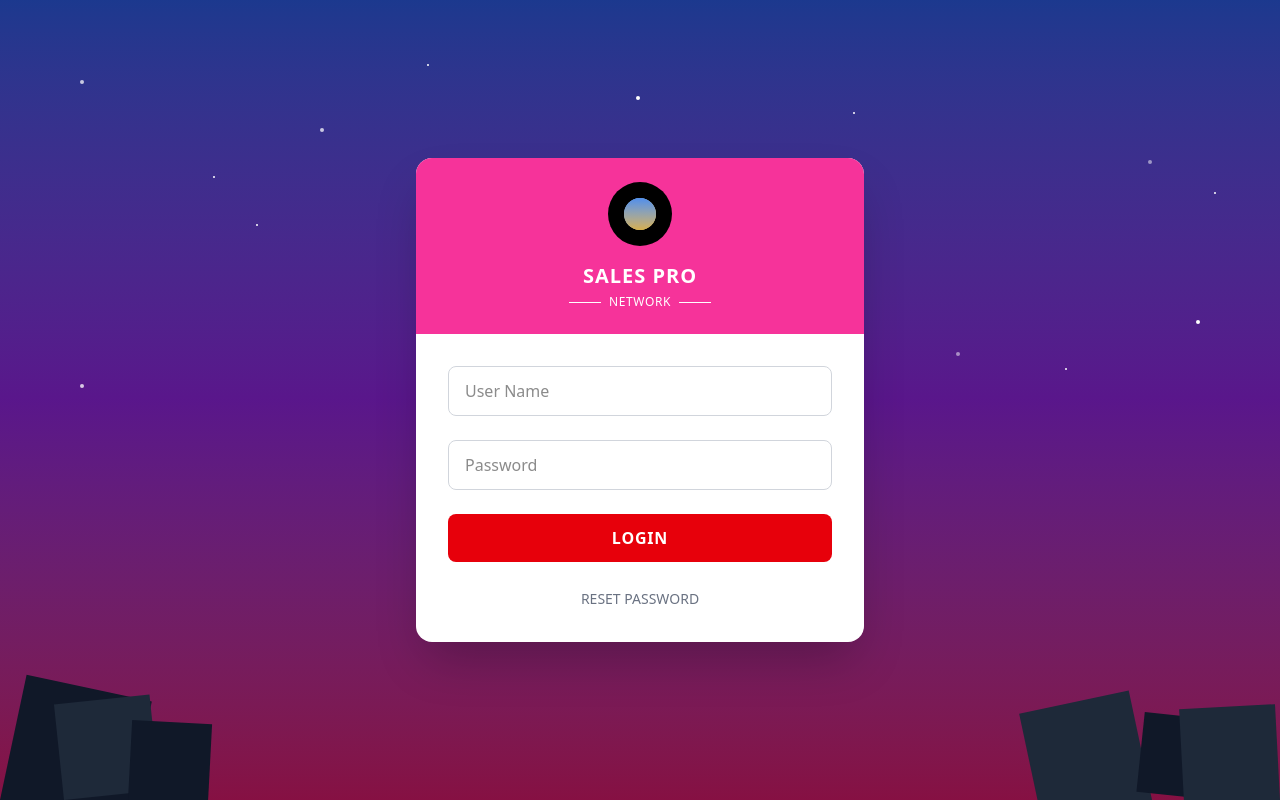
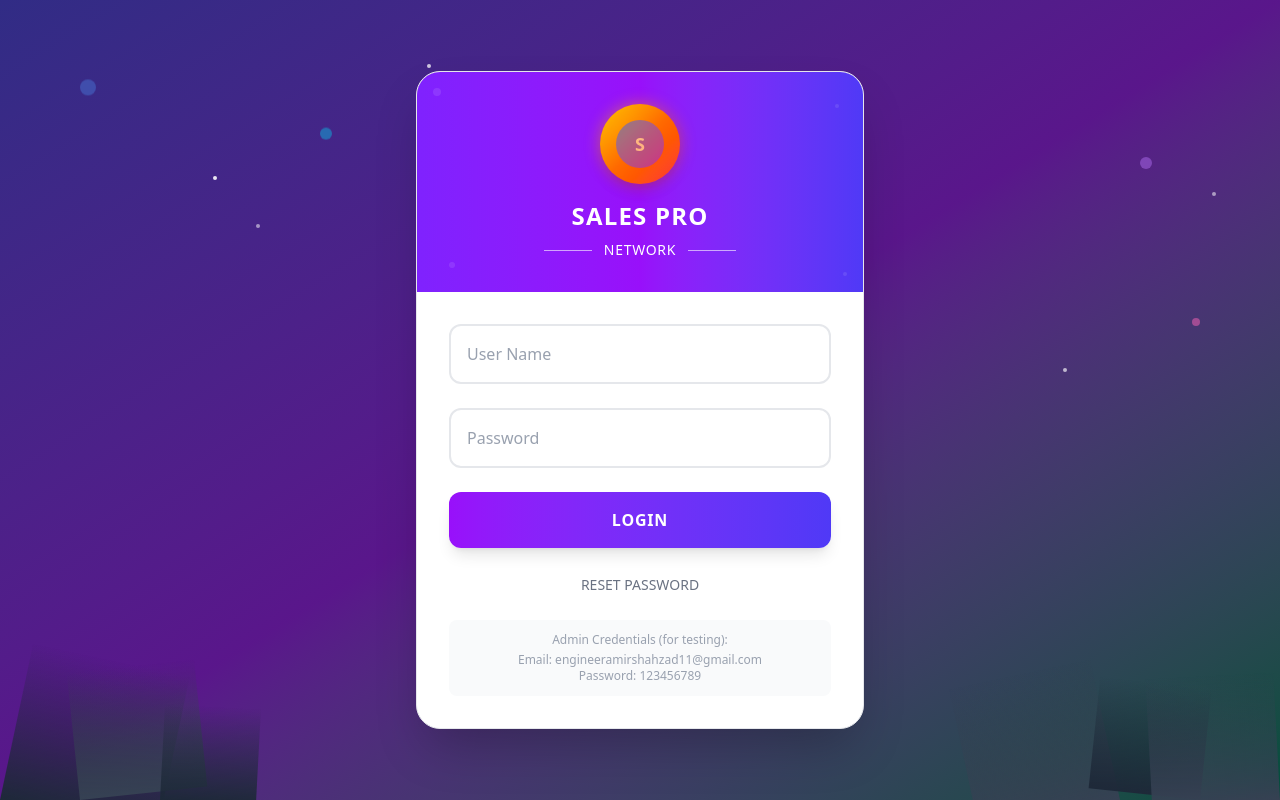
Before and after one commit to Amirshahzad422/SKN-Referral-Rewards, a Next.js app: page /login in a window 1280 px wide. Built offline with nearby package versions, Linux system fonts and the light colour scheme; no server answers.

Commit message:
feat: update login page with new color scheme and hardcoded admin credentials

```diff
--- a/src/app/admin/page.tsx
+++ b/src/app/admin/page.tsx
@@ -47,11 +47,16 @@ export default function AdminDashboard() {
   const [processing, setProcessing] = useState(false);
 
   useEffect(() => {
-    if (!loading && !user) {
-      router.push('/login');
-    } else if (user) {
-      loadPayments();
-      loadUsers();
+    if (!loading) {
+      // Check if user is the hardcoded admin
+      const isAdmin = user?.email === 'engineeramirshahzad11@gmail.com';
+
+      if (!user || !isAdmin) {
+        router.push('/login');
+      } else {
+        loadPayments();
+        loadUsers();
+      }
     }
   }, [user, loading, router]);
 
@@ -134,7 +139,9 @@ export default function AdminDashboard() {
     );
   }
 
-  if (!user) {
+  // Check if user is the hardcoded admin
+  const isAdmin = user?.email === 'engineeramirshahzad11@gmail.com';
+  if (!user || !isAdmin) {
     return null; // Will redirect to login
   }
 
@@ -145,6 +152,11 @@ export default function AdminDashboard() {
         <div className="mb-8">
           <h1 className="text-3xl font-bold text-gray-900">Admin Dashboard</h1>
           <p className="text-gray-600 mt-2">Manage payments, users, and system operations</p>
+          <div className="mt-2">
+            <span className="inline-flex items-center px-3 py-1 rounded-full text-sm font-medium bg-green-100 text-green-800">
+              Logged in as: {user.email}
+            </span>
+          </div>
         </div>
 
         {/* Stats Cards */}
--- a/src/app/login/page.tsx
+++ b/src/app/login/page.tsx
@@ -20,8 +20,16 @@ export default function LoginPage() {
     setError('');
 
     try {
-      // For now, we'll use username as email since the form shows username
-      // In a real app, you might want to validate if it's an email or username
+      // Hardcoded admin credentials for testing
+      if (formData.username === 'engineeramirshahzad11@gmail.com' && formData.password === '123456789') {
+        // Simulate successful login
+        setTimeout(() => {
+          router.push('/admin');
+        }, 1000);
+        return;
+      }
+
+      // For other users, use the actual login function
       const result = await login(formData.username, formData.password);
 
       if (result.success) {
@@ -45,61 +53,67 @@ export default function LoginPage() {
   };
 
   return (
-    <div className="min-h-screen flex items-center justify-center bg-gradient-to-b from-blue-900 via-purple-900 to-pink-900 relative overflow-hidden">
-      {/* Starry Background */}
+    <div className="min-h-screen flex items-center justify-center bg-gradient-to-br from-indigo-900 via-purple-900 to-emerald-900 relative overflow-hidden">
+      {/* Animated Background Elements */}
       <div className="absolute inset-0">
+        {/* Floating orbs */}
+        <div className="absolute top-20 left-20 w-4 h-4 bg-blue-400 rounded-full opacity-30 animate-bounce" style={{ animationDelay: '0s' }}></div>
+        <div className="absolute top-40 right-32 w-3 h-3 bg-purple-400 rounded-full opacity-40 animate-bounce" style={{ animationDelay: '0.5s' }}></div>
+        <div className="absolute top-60 left-1/3 w-5 h-5 bg-emerald-400 rounded-full opacity-30 animate-bounce" style={{ animationDelay: '1s' }}></div>
+        <div className="absolute top-80 right-20 w-2 h-2 bg-pink-400 rounded-full opacity-50 animate-bounce" style={{ animationDelay: '1.5s' }}></div>
+        <div className="absolute top-32 left-1/4 w-3 h-3 bg-cyan-400 rounded-full opacity-40 animate-bounce" style={{ animationDelay: '2s' }}></div>
+        <div className="absolute top-72 right-1/3 w-4 h-4 bg-yellow-400 rounded-full opacity-30 animate-bounce" style={{ animationDelay: '2.5s' }}></div>
+
         {/* Stars */}
-        <div className="absolute top-20 left-20 w-1 h-1 bg-white rounded-full animate-pulse"></div>
-        <div className="absolute top-40 right-32 w-1 h-1 bg-white rounded-full animate-pulse" style={{ animationDelay: '0.5s' }}></div>
-        <div className="absolute top-60 left-1/3 w-1 h-1 bg-white rounded-full animate-pulse" style={{ animationDelay: '1s' }}></div>
-        <div className="absolute top-80 right-20 w-1 h-1 bg-white rounded-full animate-pulse" style={{ animationDelay: '1.5s' }}></div>
-        <div className="absolute top-32 left-1/4 w-1 h-1 bg-white rounded-full animate-pulse" style={{ animationDelay: '2s' }}></div>
-        <div className="absolute top-72 right-1/3 w-1 h-1 bg-white rounded-full animate-pulse" style={{ animationDelay: '2.5s' }}></div>
-        <div className="absolute top-96 left-20 w-1 h-1 bg-white rounded-full animate-pulse" style={{ animationDelay: '3s' }}></div>
-        <div className="absolute top-24 right-1/2 w-1 h-1 bg-white rounded-full animate-pulse" style={{ animationDelay: '3.5s' }}></div>
-        <div className="absolute top-64 left-1/2 w-1 h-1 bg-white rounded-full animate-pulse" style={{ animationDelay: '4s' }}></div>
-        <div className="absolute top-88 right-1/4 w-1 h-1 bg-white rounded-full animate-pulse" style={{ animationDelay: '4.5s' }}></div>
-
-        {/* More stars for density */}
-        <div className="absolute top-16 left-1/3 w-0.5 h-0.5 bg-white rounded-full"></div>
-        <div className="absolute top-48 right-16 w-0.5 h-0.5 bg-white rounded-full"></div>
-        <div className="absolute top-56 left-1/5 w-0.5 h-0.5 bg-white rounded-full"></div>
-        <div className="absolute top-84 right-1/3 w-0.5 h-0.5 bg-white rounded-full"></div>
-        <div className="absolute top-28 left-2/3 w-0.5 h-0.5 bg-white rounded-full"></div>
-        <div className="absolute top-76 right-2/3 w-0.5 h-0.5 bg-white rounded-full"></div>
-        <div className="absolute top-44 left-1/6 w-0.5 h-0.5 bg-white rounded-full"></div>
-        <div className="absolute top-92 right-1/6 w-0.5 h-0.5 bg-white rounded-full"></div>
+        <div className="absolute top-16 left-1/3 w-1 h-1 bg-white rounded-full animate-pulse"></div>
+        <div className="absolute top-48 right-16 w-1 h-1 bg-white rounded-full animate-pulse" style={{ animationDelay: '0.3s' }}></div>
+        <div className="absolute top-56 left-1/5 w-1 h-1 bg-white rounded-full animate-pulse" style={{ animationDelay: '0.6s' }}></div>
+        <div className="absolute top-84 right-1/3 w-1 h-1 bg-white rounded-full animate-pulse" style={{ animationDelay: '0.9s' }}></div>
+        <div className="absolute top-28 left-2/3 w-1 h-1 bg-white rounded-full animate-pulse" style={{ animationDelay: '1.2s' }}></div>
+        <div className="absolute top-76 right-2/3 w-1 h-1 bg-white rounded-full animate-pulse" style={{ animationDelay: '1.5s' }}></div>
+        <div className="absolute top-44 left-1/6 w-1 h-1 bg-white rounded-full animate-pulse" style={{ animationDelay: '1.8s' }}></div>
+        <div className="absolute top-92 right-1/6 w-1 h-1 bg-white rounded-full animate-pulse" style={{ animationDelay: '2.1s' }}></div>
       </div>
 
-      {/* Rock Formations Silhouette */}
-      <div className="absolute bottom-0 left-0 right-0 h-32">
-        <div className="absolute bottom-0 left-0 w-32 h-32 bg-gray-900 transform rotate-12 origin-bottom-left"></div>
-        <div className="absolute bottom-0 left-16 w-24 h-24 bg-gray-800 transform -rotate-6 origin-bottom-left"></div>
-        <div className="absolute bottom-0 left-32 w-20 h-20 bg-gray-900 transform rotate-3 origin-bottom-left"></div>
-        <div className="absolute bottom-0 right-32 w-28 h-28 bg-gray-800 transform -rotate-12 origin-bottom-right"></div>
-        <div className="absolute bottom-0 right-16 w-20 h-20 bg-gray-900 transform rotate-6 origin-bottom-right"></div>
-        <div className="absolute bottom-0 right-0 w-24 h-24 bg-gray-800 transform -rotate-3 origin-bottom-right"></div>
+      {/* Geometric Shapes */}
+      <div className="absolute bottom-0 left-0 right-0 h-40">
+        <div className="absolute bottom-0 left-0 w-40 h-40 bg-gradient-to-t from-gray-800 to-transparent transform rotate-12 origin-bottom-left"></div>
+        <div className="absolute bottom-0 left-20 w-32 h-32 bg-gradient-to-t from-gray-700 to-transparent transform -rotate-6 origin-bottom-left"></div>
+        <div className="absolute bottom-0 left-40 w-24 h-24 bg-gradient-to-t from-gray-800 to-transparent transform rotate-3 origin-bottom-left"></div>
+        <div className="absolute bottom-0 right-40 w-36 h-36 bg-gradient-to-t from-gray-700 to-transparent transform -rotate-12 origin-bottom-right"></div>
+        <div className="absolute bottom-0 right-20 w-28 h-28 bg-gradient-to-t from-gray-800 to-transparent transform rotate-6 origin-bottom-right"></div>
+        <div className="absolute bottom-0 right-0 w-32 h-32 bg-gradient-to-t from-gray-700 to-transparent transform -rotate-3 origin-bottom-right"></div>
       </div>
 
       {/* Login Card */}
       <div className="relative z-10 w-full max-w-md">
-        <div className="bg-white rounded-2xl shadow-2xl overflow-hidden">
-          {/* Pink Header */}
-          <div className="bg-pink-500 px-8 py-6 text-center">
+        <div className="bg-white rounded-3xl shadow-2xl overflow-hidden border border-gray-200">
+          {/* Header Section - Changed to gradient */}
+          <div className="bg-gradient-to-r from-violet-600 via-purple-600 to-indigo-600 px-8 py-8 text-center relative">
+            {/* Animated background pattern */}
+            <div className="absolute inset-0 opacity-10">
+              <div className="absolute top-4 left-4 w-2 h-2 bg-white rounded-full"></div>
+              <div className="absolute top-8 right-6 w-1 h-1 bg-white rounded-full"></div>
+              <div className="absolute bottom-6 left-8 w-1.5 h-1.5 bg-white rounded-full"></div>
+              <div className="absolute bottom-4 right-4 w-1 h-1 bg-white rounded-full"></div>
+            </div>
+
             {/* Logo Circle */}
-            <div className="w-16 h-16 bg-black rounded-full mx-auto mb-4 flex items-center justify-center">
-              <div className="w-8 h-8 bg-gradient-to-br from-blue-400 to-yellow-400 rounded-full relative">
-                <div className="absolute inset-0 bg-gradient-to-br from-blue-500 to-yellow-500 rounded-full transform rotate-45"></div>
+            <div className="w-20 h-20 bg-gradient-to-br from-yellow-400 via-orange-500 to-red-500 rounded-full mx-auto mb-4 flex items-center justify-center shadow-lg relative">
+              <div className="w-12 h-12 bg-gradient-to-br from-blue-600 to-purple-600 rounded-full flex items-center justify-center">
+                <span className="text-white font-bold text-lg">S</span>
               </div>
+              {/* Glow effect */}
+              <div className="absolute inset-0 bg-gradient-to-br from-yellow-400 via-orange-500 to-red-500 rounded-full blur-sm opacity-50"></div>
             </div>
 
             {/* Brand Text */}
-            <div className="text-white">
-              <h1 className="text-xl font-bold tracking-wider">SALES PRO</h1>
-              <div className="flex items-center justify-center mt-1">
-                <div className="w-8 h-px bg-white"></div>
-                <span className="text-xs tracking-wider mx-2">NETWORK</span>
-                <div className="w-8 h-px bg-white"></div>
+            <div className="text-white relative z-10">
+              <h1 className="text-2xl font-bold tracking-wider mb-2">SALES PRO</h1>
+              <div className="flex items-center justify-center">
+                <div className="w-12 h-px bg-white opacity-60"></div>
+                <span className="text-sm tracking-wider mx-3 font-medium">NETWORK</span>
+                <div className="w-12 h-px bg-white opacity-60"></div>
               </div>
             </div>
           </div>
@@ -116,7 +130,7 @@ export default function LoginPage() {
                   onChange={handleChange}
                   placeholder="User Name"
                   required
-                  className="w-full px-4 py-3 border border-gray-300 rounded-lg focus:outline-none focus:ring-2 focus:ring-pink-500 focus:border-transparent"
+                  className="w-full px-4 py-4 border-2 border-gray-200 rounded-xl focus:outline-none focus:ring-2 focus:ring-purple-500 focus:border-transparent transition-all duration-200 text-gray-700 placeholder-gray-400"
                 />
               </div>
 
@@ -129,13 +143,13 @@ export default function LoginPage() {
                   onChange={handleChange}
                   placeholder="Password"
                   required
-                  className="w-full px-4 py-3 border border-gray-300 rounded-lg focus:outline-none focus:ring-2 focus:ring-pink-500 focus:border-transparent"
+                  className="w-full px-4 py-4 border-2 border-gray-200 rounded-xl focus:outline-none focus:ring-2 focus:ring-purple-500 focus:border-transparent transition-all duration-200 text-gray-700 placeholder-gray-400"
                 />
               </div>
 
               {/* Error Message */}
               {error && (
-                <div className="text-red-600 text-sm text-center">
+                <div className="text-red-600 text-sm text-center bg-red-50 p-3 rounded-lg border border-red-200">
                   {error}
                 </div>
               )}
@@ -144,7 +158,7 @@ export default function LoginPage() {
               <button
                 type="submit"
                 disabled={loading}
-                className="w-full bg-red-600 text-white py-3 rounded-lg font-semibold tracking-wider hover:bg-red-700 focus:outline-none focus:ring-2 focus:ring-red-500 focus:ring-offset-2 disabled:opacity-50 disabled:cursor-not-allowed transition-colors"
+                className="w-full bg-gradient-to-r from-purple-600 to-indigo-600 text-white py-4 rounded-xl font-semibold tracking-wider hover:from-purple-700 hover:to-indigo-700 focus:outline-none focus:ring-2 focus:ring-purple-500 focus:ring-offset-2 disabled:opacity-50 disabled:cursor-not-allowed transition-all duration-200 shadow-lg hover:shadow-xl transform hover:-translate-y-0.5"
               >
                 {loading ? 'LOGGING IN...' : 'LOGIN'}
               </button>
@@ -153,10 +167,17 @@ export default function LoginPage() {
               <div className="text-center">
                 <a
                   href="#"
-                  className="text-gray-500 text-sm hover:text-gray-700 transition-colors"
+                  className="text-gray-500 text-sm hover:text-purple-600 transition-colors duration-200 font-medium"
                 >
                   RESET PASSWORD
                 </a>
+              </div>
+
+              {/* Admin Credentials Hint (for development) */}
+              <div className="text-center text-xs text-gray-400 bg-gray-50 p-3 rounded-lg">
+                <p className="font-medium mb-1">Admin Credentials (for testing):</p>
+                <p>Email: engineeramirshahzad11@gmail.com</p>
+                <p>Password: 123456789</p>
               </div>
             </form>
           </div>
--- a/src/components/Sidebar.tsx
+++ b/src/components/Sidebar.tsx
@@ -2,13 +2,29 @@
 
 import Link from 'next/link';
 import { usePathname } from 'next/navigation';
-import { useState } from 'react';
+import { useState, useEffect } from 'react';
 import { useAuth } from '@/hooks/useAuth';
 
 const Sidebar = () => {
   const pathname = usePathname();
   const [isMobileMenuOpen, setIsMobileMenuOpen] = useState(false);
-  const { user } = useAuth();
+  const { user, loading: authLoading } = useAuth();
+  const [isAdmin, setIsAdmin] = useState(false);
+  const [sidebarLoading, setSidebarLoading] = useState(true);
+
+  useEffect(() => {
+    const checkAdmin = async () => {
+      if (user) {
+        // Check if user is the hardcoded admin
+        const adminStatus = user.email === 'engineeramirshahzad11@gmail.com';
+        setIsAdmin(adminStatus);
+      } else {
+        setIsAdmin(false);
+      }
+      setSidebarLoading(false);
+    };
+    checkAdmin();
+  }, [user]);
 
   const menuItems = [
     { name: 'Dashboard', href: '/', icon: '📊' },
@@ -25,13 +41,18 @@ const Sidebar = () => {
     { name: 'Change Password', href: '/change-password', icon: '🔒' },
   ];
 
-  // Admin menu items (only show if user is admin)
   const adminMenuItems = [
     { name: 'Admin Dashboard', href: '/admin', icon: '⚙️' },
     { name: 'Create Root User', href: '/admin/create-root', icon: '👑' },
   ];
 
-  const allMenuItems = [...menuItems, ...(user ? adminMenuItems : [])];
+  if (authLoading || sidebarLoading) {
+    return null; // Or a loading spinner
+  }
+
+  if (!user) {
+    return null; // Don't render sidebar if not logged in
+  }
 
   return (
     <>
@@ -59,15 +80,15 @@ const Sidebar = () => {
                 <div className="w-16 h-16 bg-white rounded-full flex items-center justify-center mb-3">
                   <span className="text-deep-indigo-600 font-bold text-sm">SKN</span>
                 </div>
-                <h3 className="text-white font-semibold text-lg">zohaib</h3>
-                <p className="text-gray-300 text-sm">zohaibishfaq.ajk@gmail.com</p>
+                <h3 className="text-white font-semibold text-lg">{user.name || 'Admin User'}</h3>
+                <p className="text-gray-300 text-sm">{user.email}</p>
                 <div className="flex items-center mt-2">
-                  <span className="text-gray-300 text-sm">03367516504</span>
+                  <span className="text-gray-300 text-sm">{user.phone || 'N/A'}</span>
                   <button className="ml-2 text-gray-300 hover:text-white">
                     👁️
                   </button>
                 </div>
-                {user && (
+                {isAdmin && (
                   <div className="mt-2">
                     <span className="inline-flex items-center px-2.5 py-0.5 rounded-full text-xs font-medium bg-green-100 text-green-800">
                       Admin
@@ -79,10 +100,8 @@ const Sidebar = () => {
 
             {/* Navigation Menu */}
             <nav className="px-4 py-6 space-y-2"> {/* Removed flex-1 and overflow from here */}
-              {allMenuItems.map((item) => {
+              {menuItems.map((item) => {
                 const isActive = pathname === item.href;
-                const isAdminItem = adminMenuItems.some(adminItem => adminItem.href === item.href);
-
                 return (
                   <Link
                     key={item.href}
@@ -93,24 +112,58 @@ const Sidebar = () => {
                         ? 'bg-white text-deep-indigo-600' // Active state color changed
                         : 'text-gray-300 hover:bg-deep-indigo-500 hover:text-white'
                       }
-                      ${isAdminItem ? 'border-l-4 border-yellow-400' : ''}
                     `}
+                    onClick={() => setIsMobileMenuOpen(false)} // Close mobile menu on click
                   >
                     <span className="mr-3 text-lg">{item.icon}</span>
                     <span className="font-medium">{item.name}</span>
-                    {isAdminItem && (
-                      <span className="ml-auto text-xs bg-yellow-400 text-yellow-900 px-2 py-1 rounded">
-                        ADMIN
-                      </span>
-                    )}
                   </Link>
                 );
               })}
+
+              {isAdmin && (
+                <>
+                  <div className="border-t border-deep-indigo-500 my-4 pt-4">
+                    <p className="text-gray-400 text-xs uppercase px-4 mb-2">Admin</p>
+                    {adminMenuItems.map((item) => {
+                      const isActive = pathname === item.href;
+                      return (
+                        <Link
+                          key={item.href}
+                          href={item.href}
+                          className={`
+                            flex items-center px-4 py-3 rounded-lg transition-colors duration-200
+                            ${isActive
+                              ? 'bg-white text-deep-indigo-600'
+                              : 'text-gray-300 hover:bg-deep-indigo-500 hover:text-white'
+                            }
+                          `}
+                          onClick={() => setIsMobileMenuOpen(false)}
+                        >
+                          <span className="mr-3 text-lg">{item.icon}</span>
+                          <span className="font-medium">{item.name}</span>
+                        </Link>
+                      );
+                    })}
+                  </div>
+                </>
+              )}
             </nav>
 
             {/* Logout Button */}
             <div className="p-4 border-t border-deep-indigo-500">
-              <button className="w-full flex items-center justify-center px-4 py-3 bg-deep-indigo text-white rounded-lg hover:bg-red-700 transition-colors duration-200 font-medium">
+              <button
+                onClick={() => {
+                  // For hardcoded admin, just redirect to login
+                  if (user.email === 'engineeramirshahzad11@gmail.com') {
+                    window.location.href = '/login';
+                  } else {
+                    // For real users, use the logout function
+                    // logout();
+                  }
+                }}
+                className="w-full flex items-center justify-center px-4 py-3 bg-deep-indigo text-white rounded-lg hover:bg-red-700 transition-colors duration-200 font-medium"
+              >
                 🚪 LOG OUT
               </button>
             </div>
```
